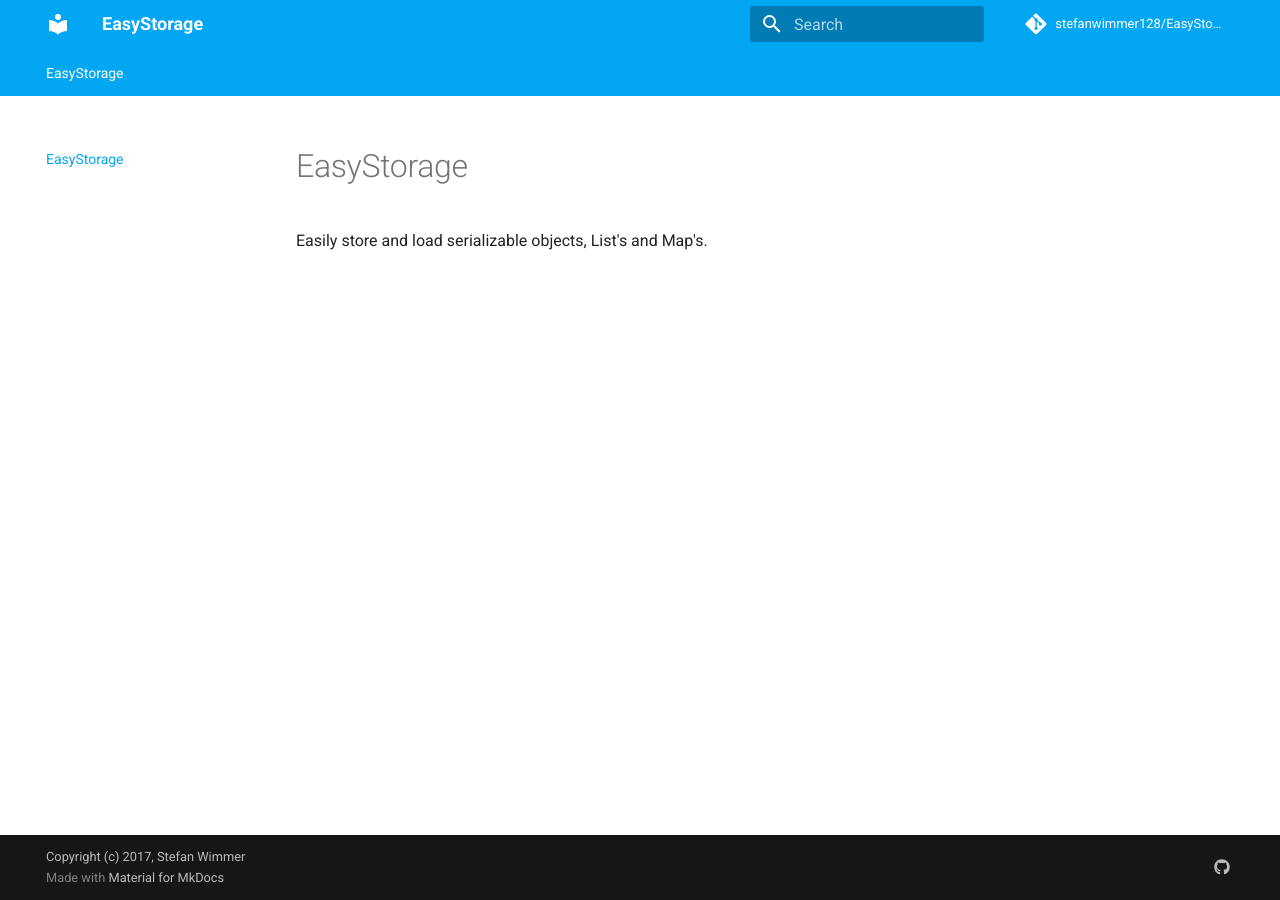
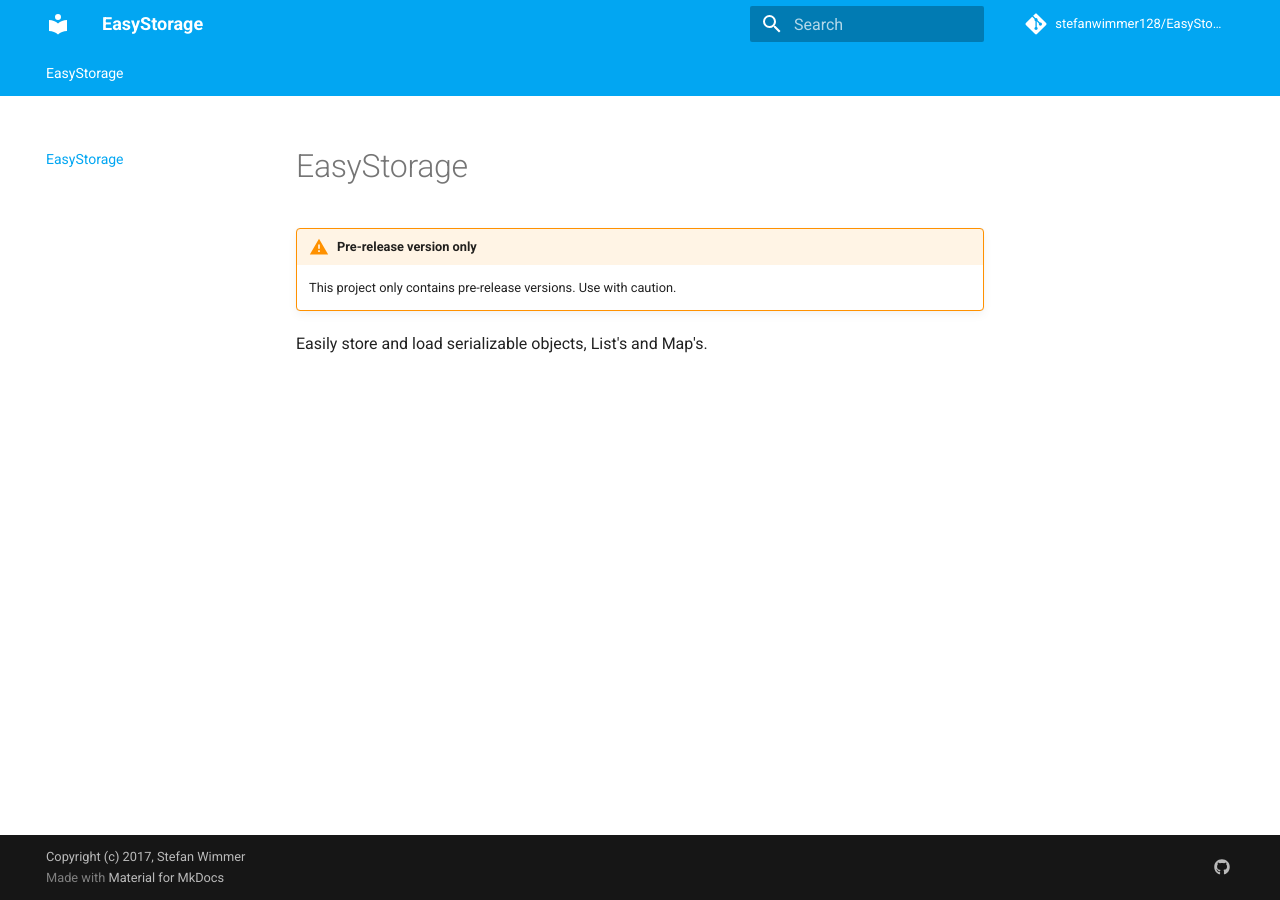
Before and after one commit to stefanwimmer128/EasyStorage, an MkDocs documentation site: the page built from docs/index.md, in a window 1280 px wide. Built offline with MkDocs 1.6.1 and Material for MkDocs 9.7.7, drawn with Linux system fonts in a browser that asks for light colours; comment, search, counter and statistics services are not loaded; old or Windows-style settings are respelled for this version of MkDocs.

Commit message:
Update docs

```diff
--- a/docs/index.md
+++ b/docs/index.md
@@ -1,3 +1,6 @@
 # EasyStorage
 
+!!! warning "Pre-release version only"
+    This project only contains pre-release versions. Use with caution.
+
 Easily store and load serializable objects, List's and Map's.
```
